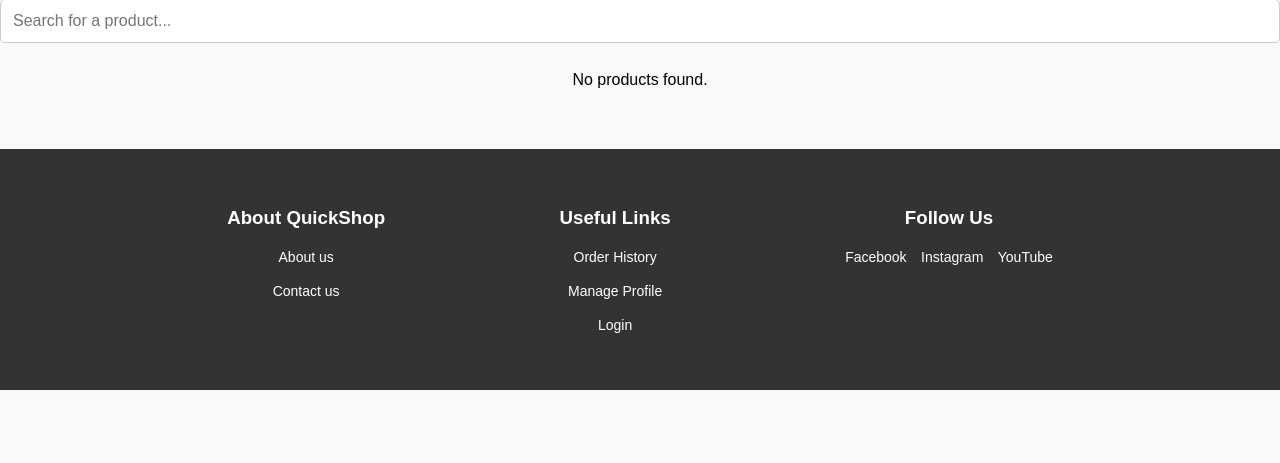
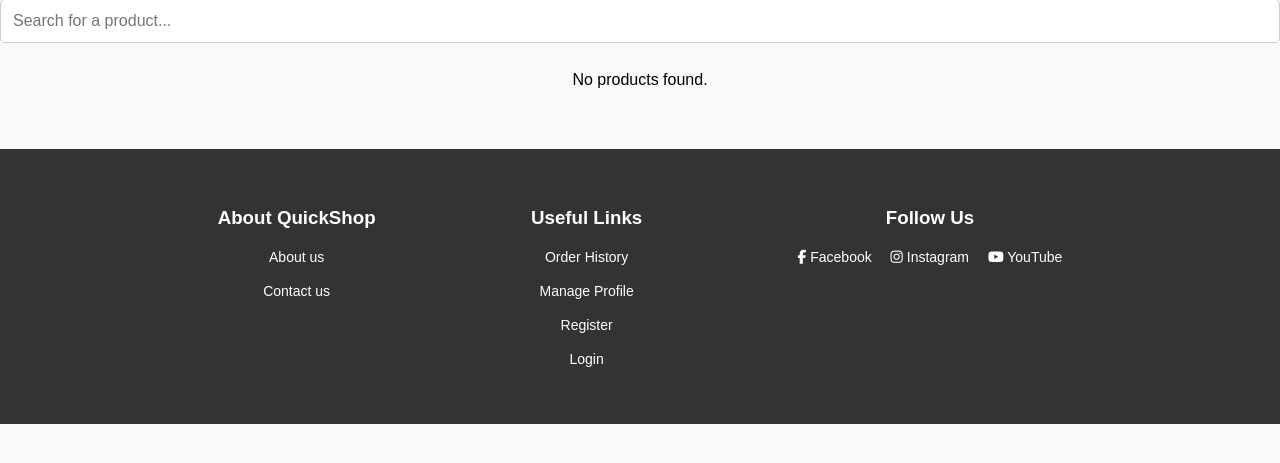
Before and after one commit to d3MBA/QuickShop, a PHP site: page /index.php in a window 1280 px wide. Shown: the part 128-591 px from the top of the page. Run offline with PHP 8.4, Linux system fonts and the light colour scheme; data that the repository does not hold is empty.

Commit message:
added icons for socials

```diff
--- a/template/footer.php
+++ b/template/footer.php
@@ -1,23 +1,32 @@
 <!-- Footer -->
+<link rel="stylesheet" href="https://cdnjs.cloudflare.com/ajax/libs/font-awesome/6.5.0/css/all.min.css">
+
 <footer style="background-color: #333; color: white; padding: 40px 20px; margin-top: 40px;">
     <div style="display: flex; flex-wrap: wrap; justify-content: space-around; max-width: 1000px; margin: auto;">
         <div>
             <h3>About QuickShop</h3>
-            <p><a href="#" style="color: white;">About us</a></p>
-            <p><a href="#" style="color: white;">Contact us</a></p>
+            <p><a href="about.php" style="color: white;">About us</a></p>
+            <p><a href="contact.php" style="color: white;">Contact us</a></p>
         </div>
         <div>
             <h3>Useful Links</h3>
             <p><a href="order_history.php" style="color: white;">Order History</a></p>
             <p><a href="manage_profile.php" style="color: white;">Manage Profile</a></p>
+            <p><a href="register.php" style="color: white;">Register</a></p>
             <p><a href="login.php" style="color: white;">Login</a></p>
         </div>
         <div>
             <h3>Follow Us</h3>
             <p>
-                <a href="#" style="color: white; margin-right: 10px;">Facebook</a>
-                <a href="#" style="color: white; margin-right: 10px;">Instagram</a>
-                <a href="#" style="color: white;">YouTube</a>
+                <a href="#" style="color: white; margin-right: 15px;">
+                    <i class="fab fa-facebook-f"></i> Facebook
+                </a>
+                <a href="#" style="color: white; margin-right: 15px;">
+                    <i class="fab fa-instagram"></i> Instagram
+                </a>
+                <a href="#" style="color: white;">
+                    <i class="fab fa-youtube"></i> YouTube
+                </a>
             </p>
         </div>
     </div>
```
